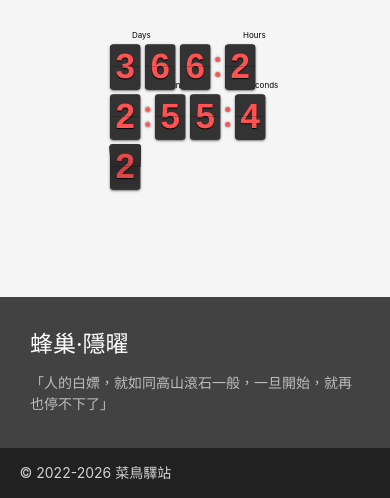
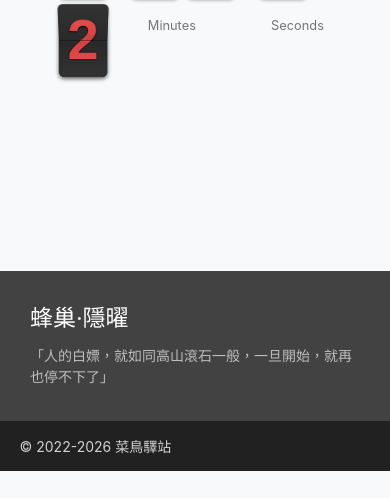
Before and after one commit to iTaoPu/iTaoPu.Github.io, a plain HTML site: page index.html in a window 390 px wide. Shown: the part 388-886 px from the top of the page. After the commit the page ends 859 px from the top, so only its background shows below. Drawn offline with nearby package versions, Linux system fonts and the light colour scheme.

Commit message:
Update index.html

```diff
--- a/index.html
+++ b/index.html
@@ -15,8 +15,7 @@
             display: flex;
             min-height: 100vh;
             flex-direction: column;
-            background-color: #f5f5f5;
-            overflow-x: hidden; /* 防止縮放時產生水平滾動條 */
+            background-color: #f8f9fa;
         }
         main { flex: 1 0 auto; }
 
@@ -25,18 +24,18 @@
             width: 100%;
             display: flex;
             justify-content: center;
-            align-items: center;
-            padding: 50px 0;
+            padding: 20px 0;
             opacity: 0;
             transition: opacity 1s;
         }
 
-        /* 確保 FlipClock 本身不換行 */
+        /* 基礎樣式覆蓋 */
         .flip-clock-wrapper {
-            margin: 0 !important;
+            margin: 0 auto !important;
             display: inline-block !important;
             width: auto !important;
-            white-space: nowrap !important; /* 強制不換行 */
+            float: none !important;
+            text-align: center;
         }
 
         /* 顏色美化 */
@@ -46,24 +45,44 @@
         }
         .flip-clock-dot { background: #ff5252 !important; }
 
-        /* --- 手機端全自動縮放 (一行顯示) --- */
-        @media only screen and (max-width: 700px) {
-            .clock-wrapper {
-                padding: 30px 0;
-                min-height: 150px;
-            }
-            .flip-clock-wrapper {
-                /* 核心控制：根據手機寬度縮小到原本的 45% - 55% */
-                transform: scale(0.5);
-                transform-origin: center center;
-            }
+        /* 標籤樣式：移動到方塊下方 */
+        .flip-clock-divider .flip-clock-label {
+            top: auto !important;
+            bottom: -2.5em !important;
+            right: -86px !important;
+            color: #757575 !important;
         }
 
-        /* 針對極小螢幕（如 iPhone SE）再縮小一點 */
-        @media only screen and (max-width: 360px) {
+        /* --- 三行自適應邏輯 --- */
+
+        /* 1. 在 Days 後面斷行 */
+        .flip-clock-divider.days + .flip-clock-divider {
+            clear: both;
+            display: block !important;
+            float: none !important;
+            height: 60px; /* 行間距 */
+            visibility: hidden;
+        }
+
+        /* 2. 在 Hours 後面斷行 */
+        .flip-clock-divider.hours + .flip-clock-divider {
+            clear: both;
+            display: block !important;
+            float: none !important;
+            height: 60px; /* 行間距 */
+            visibility: hidden;
+        }
+
+        /* 手機端自適應縮放 */
+        @media only screen and (max-width: 600px) {
             .flip-clock-wrapper {
-                transform: scale(0.42);
+                transform: scale(0.8); /* 稍微縮小以適應螢幕寬度 */
+                transform-origin: center top;
             }
+            .clock-wrapper {
+                min-height: 450px; /* 增加高度容器以容納三行 */
+            }
+            h1.header { font-size: 2.2rem !important; }
         }
 
         .footer-left { text-align: left !important; }
@@ -88,8 +107,8 @@
 
     <main>
         <div class="container center-align">
-            <br><br>
-            <h1 class="header red-text text-accent-2" style="font-weight: 300;">“閒”是生活的標點</h1>
+            <br>
+            <h1 class="header red-text text-accent-2">“閒”是生活的標點</h1>
             <p class="grey-text">距離 2027 年還有</p>
 
             <div class="clock-wrapper" id="timer-container">
@@ -100,9 +119,9 @@
     </main>
 
     <footer class="page-footer grey darken-3">
-        <div class="container">
+        <div class="container footer-left">
             <div class="row">
-                <div class="col l8 s12 footer-left">
+                <div class="col s12">
                     <h5 class="white-text">蜂巢·隱曜</h5>
                     <p class="grey-text text-lighten-1">「人的白嫖，就如同高山滾石一般，一旦開始，就再也停不下了」</p>
                 </div>
@@ -129,10 +148,8 @@
                     clockFace: 'DailyCounter',
                     countdown: true
                 });
-                // 渲染後顯示，避免跳動
-                setTimeout(function(){
-                    $('#timer-container').css('opacity', '1');
-                }, 200);
+                // 為了美觀，稍微延遲顯示
+                setTimeout(() => { $('#timer-container').css('opacity', '1'); }, 300);
             } else {
                 $('#message').html('<h5 class="red-text">新的旅程已經開始！</h5>');
             }
```
